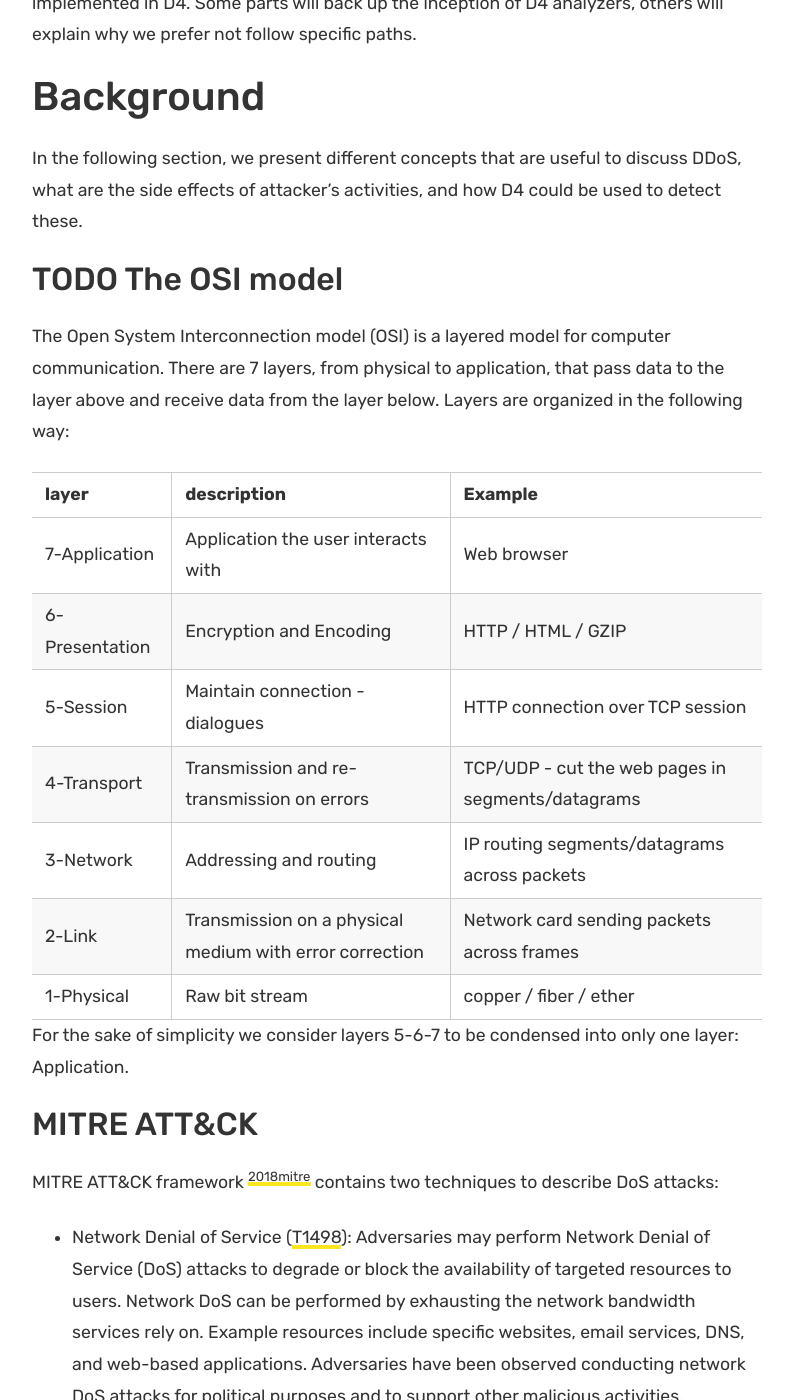
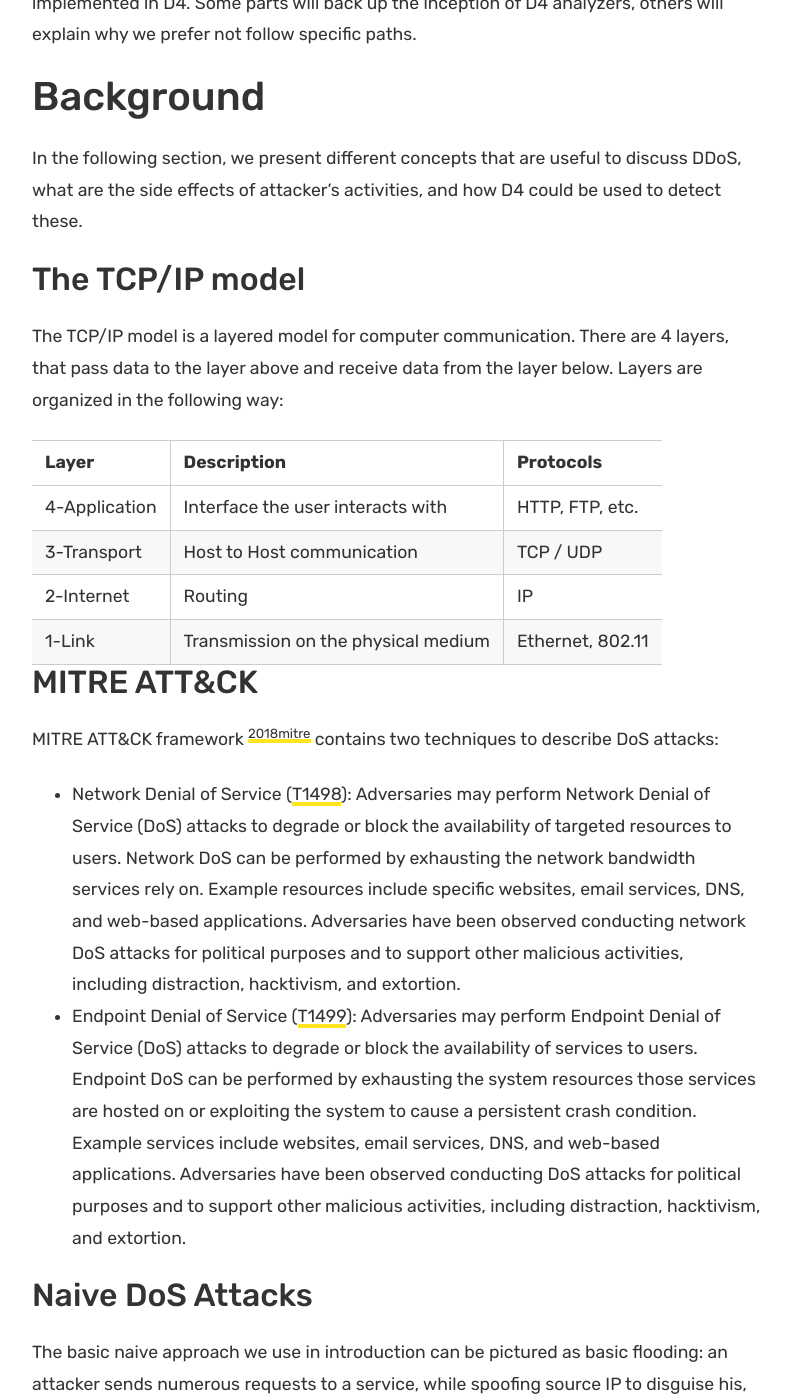
Before and after one commit to D4-project/d4-website, a Jekyll site: the page built from _posts/2019-08-29-sota.md, in a window 1280 px wide and 1400 px high, scrolled down 1043 px. Shown: the whole window, without its empty margins (433-1226 px from the left). Built offline with Jekyll 4.4.1, drawn with Linux system fonts in a browser that asks for light colours; some of the changed text lies outside the part shown.

Commit message:
add: [blogpost] TO REVIEW - Trash the OSI model for TCP/IP

```diff
--- a/_posts/2019-08-29-sota.md
+++ b/_posts/2019-08-29-sota.md
@@ -39,12 +39,11 @@
 could be used to detect these.
 
 
-## TODO The OSI model
+## The TCP/IP model
 
-The Open System Interconnection model (OSI) is a layered model for computer
-communication. There are 7 layers, from physical to application, that pass data
-to the layer above and receive data from the layer below. Layers are organized
-in the following way:
+The TCP/IP model is a layered model for computer communication. There are 4
+layers, that pass data to the layer above and receive data from the layer below.
+Layers are organized in the following way:
 
 <table border="2" cellspacing="0" cellpadding="6" rules="groups" frame="hsides">
 
@@ -58,65 +57,41 @@
 </colgroup>
 <thead>
 <tr>
-<th scope="col" class="org-left">layer</th>
-<th scope="col" class="org-left">description</th>
-<th scope="col" class="org-left">Example</th>
+<th scope="col" class="org-left">Layer</th>
+<th scope="col" class="org-left">Description</th>
+<th scope="col" class="org-left">Protocols</th>
 </tr>
 </thead>
 
 <tbody>
 <tr>
-<td class="org-left">7-Application</td>
-<td class="org-left">Application the user interacts with</td>
-<td class="org-left">Web browser</td>
+<td class="org-left">4-Application</td>
+<td class="org-left">Interface the user interacts with</td>
+<td class="org-left">HTTP, FTP, etc.</td>
 </tr>
 
 
 <tr>
-<td class="org-left">6-Presentation</td>
-<td class="org-left">Encryption and Encoding</td>
-<td class="org-left">HTTP / HTML / GZIP</td>
+<td class="org-left">3-Transport</td>
+<td class="org-left">Host to Host communication</td>
+<td class="org-left">TCP / UDP</td>
 </tr>
 
 
 <tr>
-<td class="org-left">5-Session</td>
-<td class="org-left">Maintain connection - dialogues</td>
-<td class="org-left">HTTP connection over TCP session</td>
+<td class="org-left">2-Internet</td>
+<td class="org-left">Routing</td>
+<td class="org-left">IP</td>
 </tr>
 
 
 <tr>
-<td class="org-left">4-Transport</td>
-<td class="org-left">Transmission and re-transmission on errors</td>
-<td class="org-left">TCP/UDP - cut the web pages in segments/datagrams</td>
-</tr>
-
-
-<tr>
-<td class="org-left">3-Network</td>
-<td class="org-left">Addressing and routing</td>
-<td class="org-left">IP routing segments/datagrams across packets</td>
-</tr>
-
-
-<tr>
-<td class="org-left">2-Link</td>
-<td class="org-left">Transmission on a physical medium with error correction</td>
-<td class="org-left">Network card sending packets across frames</td>
-</tr>
-
-
-<tr>
-<td class="org-left">1-Physical</td>
-<td class="org-left">Raw bit stream</td>
-<td class="org-left">copper / fiber / ether</td>
+<td class="org-left">1-Link</td>
+<td class="org-left">Transmission on the physical medium</td>
+<td class="org-left">Ethernet, 802.11</td>
 </tr>
 </tbody>
 </table>
-
-For the sake of simplicity we consider layers 5-6-7 to be condensed into only
-one layer: Application.
 
 
 ## MITRE ATT&CK
@@ -153,7 +128,7 @@
 
 ![img](/assets/images/many2one.svg)
 
-DDoS usually arise on OSI layer 3/4 and aims at clogging the network between the
+DDoS usually arise on OSI layers 2/3 and aims at clogging the network between the
 target and its clients by generating a lot of network traffic. These are Network
 Denial of Service attacks.
 
@@ -166,7 +141,7 @@
 
 ![img](/assets/images/amplification.svg)
 
-Amplification attacks usually arise on layers 3 and 4 and are therefore Network
+Amplification attacks usually arise on layers 2/3 and are therefore Network
 Denial of Service attacks.
 
 
@@ -180,7 +155,7 @@
 
 ![img](/assets/images/slowloris.svg)
 
-These kind of attack focus on the application (layer 7 of OSI) and are therefore
+These kind of attack focus on the application layer and are therefore
 Endpoint Denial of Service attacks.
 
 
@@ -246,4 +221,6 @@
 ![img](/assets/images/theconversation.svg)
 
 How hard would it be to be part of these conversations? That is what we will
-discuss in the next articles. Stay tuned.
+discuss in the next articles.
+
+Stay tuned.
```
Also changed, not shown: other parts of _posts/2019-08-29-sota.md (+1 -1 lines), assets/images/amplification.svg, assets/images/theconversation.svg.
